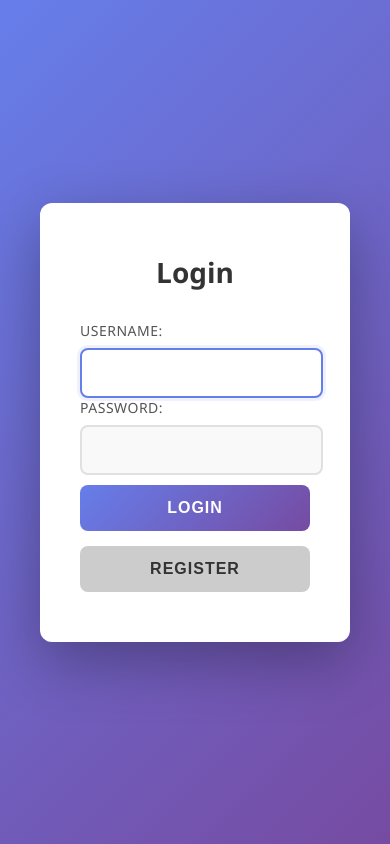
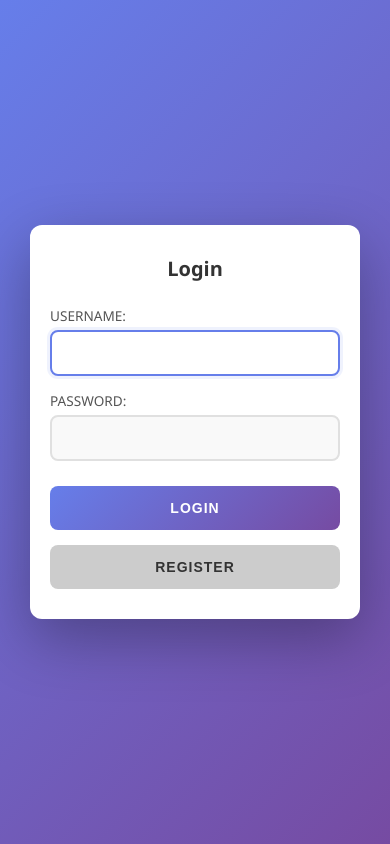
Before and after one commit to Shubhamovale/gold-shop-management, a Django app: page / in a window 390 px wide. Run offline with Django 5.2, Linux system fonts and the light colour scheme.

Commit message:
Fixing css

```diff
--- a/templates/login.html
+++ b/templates/login.html
@@ -16,93 +16,85 @@
         display: flex;
         justify-content: center;
         align-items: center;
+        padding: 20px; /* Prevents box touching screen edges on mobile */
     }
 
     .container {
         width: 100%;
-            max-width: 420px;
-            padding: 40px;
+        max-width: 420px; /* Keeps it from getting too wide on desktop */
     }
 
     .login-box {
         background: white;
         border-radius: 12px;
         box-shadow: 0 20px 60px rgba(0, 0, 0, 0.3);
-            padding: 50px 40px;
+        padding: 8% 10%; /* Responsive internal spacing */
         animation: slideIn 0.5s ease-out;
+        width: 100%;
     }
 
     @keyframes slideIn {
-            from {
-                opacity: 0;
-                transform: translateY(20px);
-            }
-            to {
-                opacity: 1;
-                transform: translateY(0);
-            }
+        from { opacity: 0; transform: translateY(20px); }
+        to { opacity: 1; transform: translateY(0); }
     }
 
     h2 {
         text-align: center;
         color: #333;
-            margin-bottom: 30px;
-            font-size: 28px;
+        margin-bottom: 1.5rem;
+        font-size: clamp(20px, 5vw, 28px); /* Scales font based on screen size */
         font-weight: 600;
     }
 
     form {
         display: flex;
         flex-direction: column;
+        width: 100%;
     }
 
-        .form-group {
-            margin-bottom: 20px;
-            display: flex;
-            flex-direction: column;
+    /* Django's form.as_p targets p tags */
+    form p {
+        margin-bottom: 15px;
+        width: 100%;
     }
 
     label {
         display: block;
-            margin-bottom: 8px;
+        margin-bottom: 5px;
         color: #555;
         font-weight: 500;
-            font-size: 14px;
+        font-size: 0.85rem;
         text-transform: uppercase;
-            letter-spacing: 0.5px;
     }
 
     input[type="text"],
     input[type="password"],
-        input[type="email"] {
-            padding: 14px 16px;
+    input[type="email"],
+    input {
+        width: 100%; /* Ensures inputs fill the container */
+        padding: 12px 15px;
         border: 2px solid #e0e0e0;
         border-radius: 8px;
-            font-size: 16px;
+        font-size: 16px; /* 16px prevents iOS zoom-on-focus */
         transition: all 0.3s ease;
         background: #f9f9f9;
     }
 
-        input[type="text"]:focus,
-        input[type="password"]:focus,
-        input[type="email"]:focus {
+    input:focus {
         outline: none;
         border-color: #667eea;
         background: white;
         box-shadow: 0 0 0 3px rgba(102, 126, 234, 0.1);
     }
 
-        input::placeholder {
-            color: #aaa;
-        }
-
     button {
+        width: 100%;
         padding: 14px;
         background: linear-gradient(135deg, #667eea 0%, #764ba2 100%);
         color: white;
         border: none;
         border-radius: 8px;
-            font-size: 16px;
+        font-size: 14px;
         font-weight: 600;
         cursor: pointer;
         transition: all 0.3s ease;
@@ -116,8 +108,15 @@
         box-shadow: 0 10px 25px rgba(102, 126, 234, 0.4);
     }
 
-        button:active {
-            transform: translateY(0);
+    /* Mobile specific adjustments */
+    @media (max-width: 480px) {
+        .login-box {
+            padding: 30px 20px;
+        }
+
+        .container {
+            padding: 0 10px;
+        }
     }
 
     .errorlist {
@@ -126,23 +125,14 @@
         margin-bottom: 15px;
         list-style: none;
         background: #fadbd8;
-            padding: 12px;
+        padding: 10px;
         border-radius: 6px;
         border-left: 4px solid #e74c3c;
     }
 
-        .errorlist li {
-            margin: 4px 0;
-        }
+    .helptext { display: none; }
+</style>
 
-        ul {
-            list-style: none;
-        }
-
-        .helptext {
-            display: none;
-        }
-    </style>
 </head>
 <body>
 
```
Also changed, not shown: templates/register.html (+34 -6 lines). Lines whose indentation alone changed are shown as unchanged.
